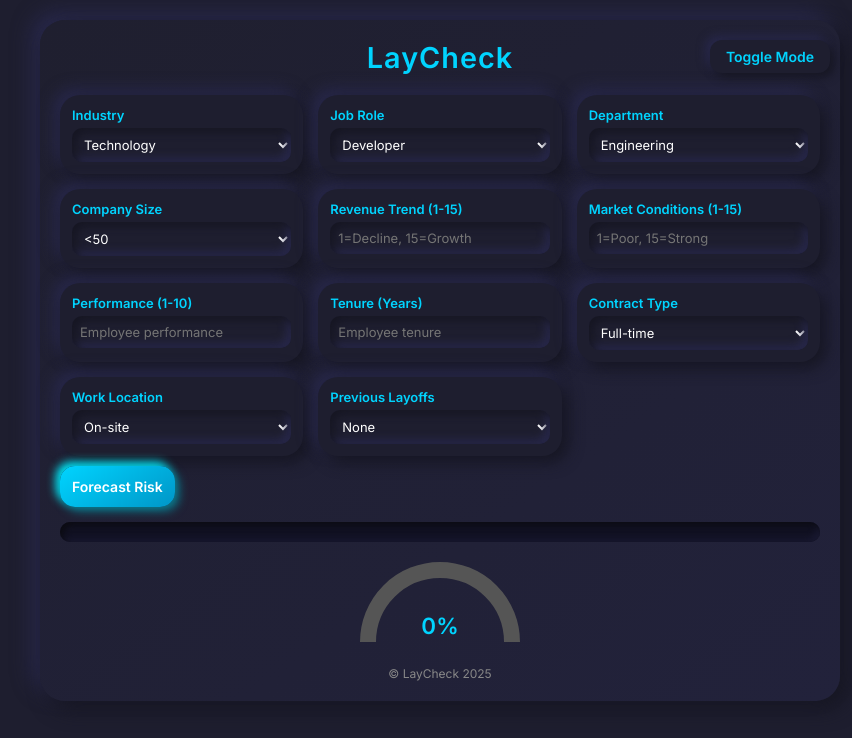
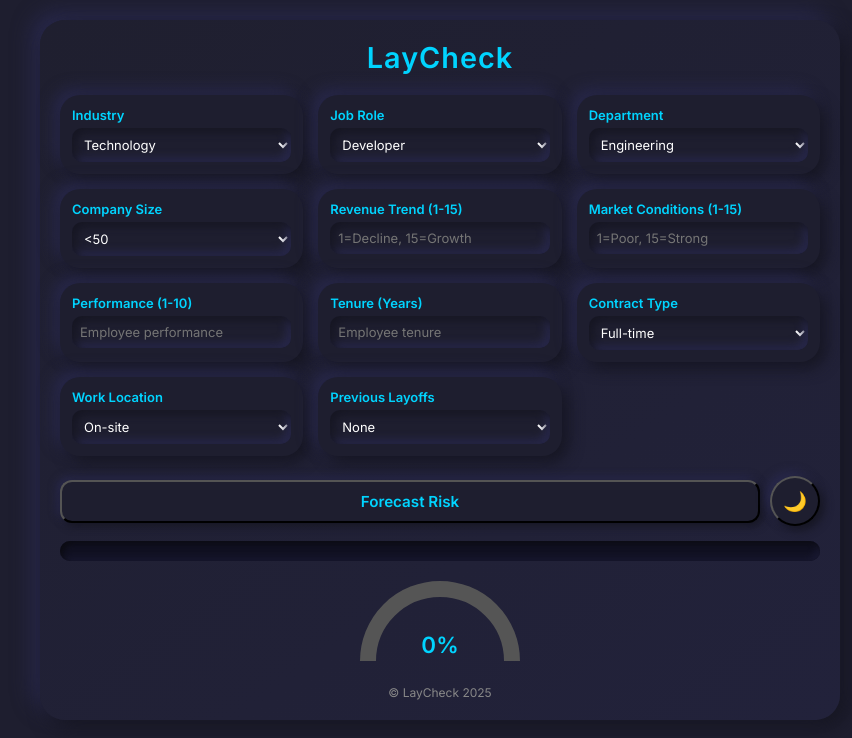
Before and after one commit to pixnum/LayCheck, a plain HTML site: page index.html in a window 1280 px wide. Shown: the whole page, without its empty margins (200-1052 px from the left). Drawn offline with Linux system fonts and the light colour scheme.

Commit message:
Add files via upload

```diff
--- a/index.html
+++ b/index.html
@@ -19,23 +19,26 @@ body.light .card{background:#e0e0e0;box-shadow:6px 6px 15px #bebebe,-6px -6px 15
 .card label{font-weight:600;margin-bottom:5px;font-size:13px;color:#00d4ff;}
 .card input, .card select{padding:8px;border:none;border-radius:10px;background:#1e1e2f;color:#fff;box-shadow:inset 4px 4px 8px #161622,inset -4px -4px 8px #29294d;outline:none;transition:all 0.3s;font-size:13px;}
 body.light .card input,body.light .card select{background:#e0e0e0;color:#000;box-shadow:inset 4px 4px 8px #bebebe,inset -4px -4px 8px #fff;}
-button{margin-top:10px;padding:12px;border:none;border-radius:15px;font-size:14px;font-weight:600;cursor:pointer;background:linear-gradient(145deg,#00d4ff,#0096c7);color:#fff;box-shadow:4px 4px 10px #0a788b,-4px -4px 10px #00f0ff;transition:all 0.2s;}
-button:hover{transform:translateY(-2px);box-shadow:5px 5px 12px #0a788b,-5px -5px 12px #00f0ff;}
 .result{text-align:center;font-size:1rem;margin-top:15px;font-weight:600;color:#ffec00;}
 .risk-bar-container{width:100%;height:20px;border-radius:15px;background:#111122;box-shadow:inset 3px 3px 6px #0b0b12,inset -3px -3px 6px #1a1a33;margin-top:10px;}
 .risk-bar{height:100%;width:0%;border-radius:15px;background:linear-gradient(90deg,#00ff00,#ffff00,#ff0000);transition:width 1s ease-in-out;}
 .circular-gauge{width:100%;max-width:160px;margin:20px auto;position:relative;}
 .circular-gauge svg{width:100%;height:auto;}
 .circular-gauge text{font-weight:600;font-size:14px;fill:#00d4ff;text-anchor:middle;}
-.dark-mode-toggle{position:absolute;top:10px;right:10px;padding:8px 16px;border-radius:12px;background:#1e1e2f;box-shadow:4px 4px 10px #161622,-4px -4px 10px #29294d;color:#00d4ff;cursor:pointer;font-weight:600;z-index:10;}
-body.light .dark-mode-toggle{background:#e0e0e0;color:#0096c7;box-shadow:4px 4px 10px #bebebe,-4px -4px 10px #fff;}
+
+/* Buttons Row */
+.button-row {display:flex;justify-content:space-between;align-items:center;margin-top:20px;gap:10px;}
+.forecast-btn {flex:1;padding:10px 14px;border-radius:12px;font-size:0.95rem;font-weight:600;cursor:pointer;transition:all 0.3s ease;background:#1e1e2f;color:#00d4ff;box-shadow:3px 3px 8px #161622,-3px -3px 8px #29294d;}
+body.light .forecast-btn {background:#e0e0e0;color:#0096c7;box-shadow:3px 3px 8px #bebebe,-3px -3px 8px #fff;}
+.dark-mode-toggle {width:50px;height:50px;border-radius:50%;font-size:1.2rem;font-weight:bold;cursor:pointer;display:flex;align-items:center;justify-content:center;background:#1e1e2f;color:#00d4ff;box-shadow:4px 4px 10px #161622,-4px -4px 10px #29294d;}
+body.light .dark-mode-toggle {background:#e0e0e0;color:#0096c7;box-shadow:4px 4px 10px #bebebe,-4px -4px 10px #fff;}
+
 footer{margin-top:15px;text-align:center;font-size:12px;color:#888;}
 @media(max-width:480px){.grid{grid-template-columns:1fr;} .card input,.card select{font-size:14px;padding:10px;}}
 </style>
 </head>
 <body>
 <div class="app-frame">
-<button class="dark-mode-toggle" onclick="toggleDarkMode()">Toggle Mode</button>
 <h1>LayCheck</h1>
 <div class="grid">
 <div class="card"><label for="industry">Industry</label><select id="industry"><option value="tech">Technology</option><option value="finance">Finance</option><option value="retail">Retail</option><option value="healthcare">Healthcare</option><option value="education">Education</option><option value="manufacturing">Manufacturing</option><option value="transportation">Transportation</option><option value="energy">Energy</option><option value="construction">Construction</option><option value="hospitality">Hospitality</option><option value="media">Media</option><option value="telecom">Telecom</option><option value="agriculture">Agriculture</option><option value="pharmaceuticals">Pharmaceuticals</option><option value="realestate">Real Estate</option><option value="insurance">Insurance</option><option value="legal">Legal</option><option value="automotive">Automotive</option><option value="consulting">Consulting</option><option value="nonprofit">Non-Profit</option><option value="government">Government</option></select></div>
@@ -51,7 +54,11 @@ footer{margin-top:15px;text-align:center;font-size:12px;color:#888;}
 <div class="card"><label for="previousLayoffs">Previous Layoffs</label><select id="previousLayoffs"><option value="none">None</option><option value="few">Few</option><option value="many">Many</option></select></div>
 </div>
 
-<button onclick="forecastLayoff()">Forecast Risk</button>
+<div class="button-row">
+  <button class="forecast-btn" onclick="forecastLayoff()">Forecast Risk</button>
+  <button class="dark-mode-toggle" onclick="toggleDarkMode()">🌙</button>
+</div>
+
 <div class="result" id="result"></div>
 <div class="risk-bar-container"><div class="risk-bar" id="riskBar"></div></div>
 <div class="circular-gauge">
@@ -62,7 +69,6 @@ footer{margin-top:15px;text-align:center;font-size:12px;color:#888;}
 </svg>
 </div>
 <footer>© LayCheck 2025</footer>
-</div>
 
 <script>
 function forecastLayoff(){
```
